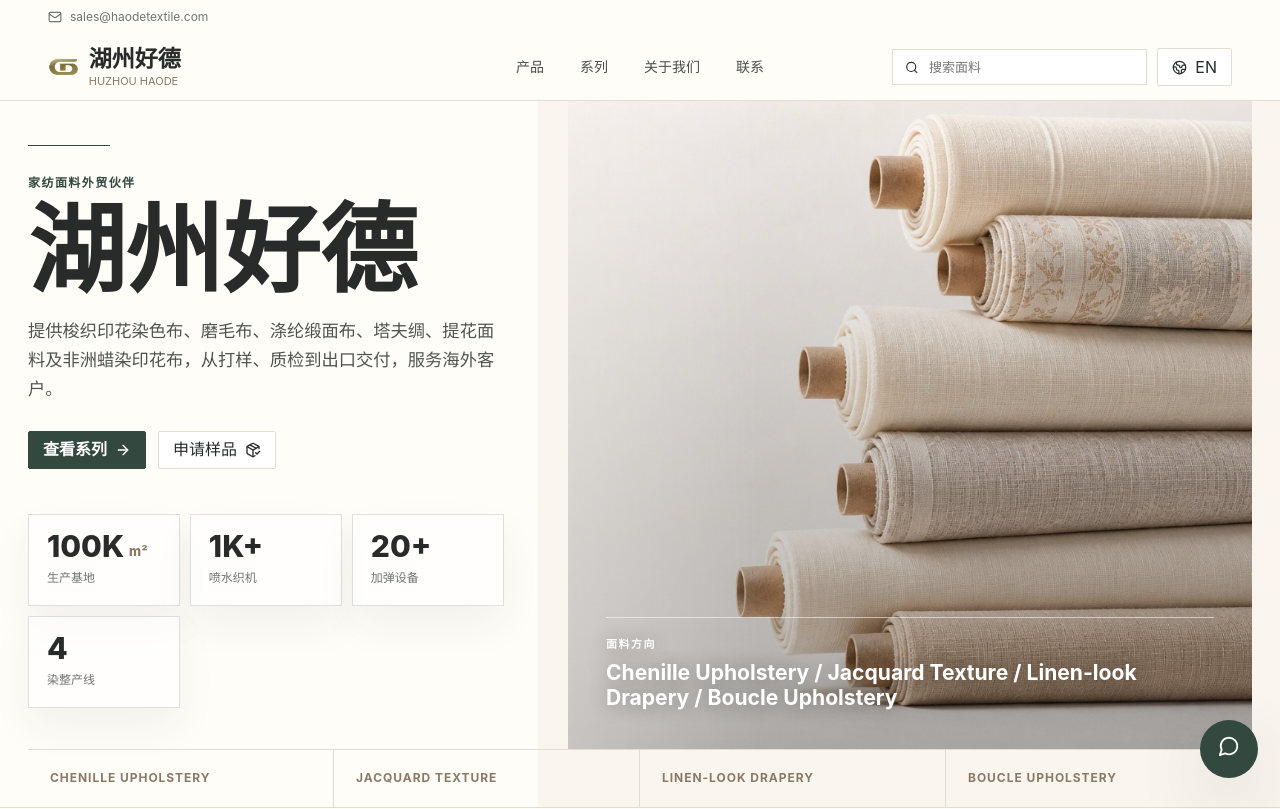
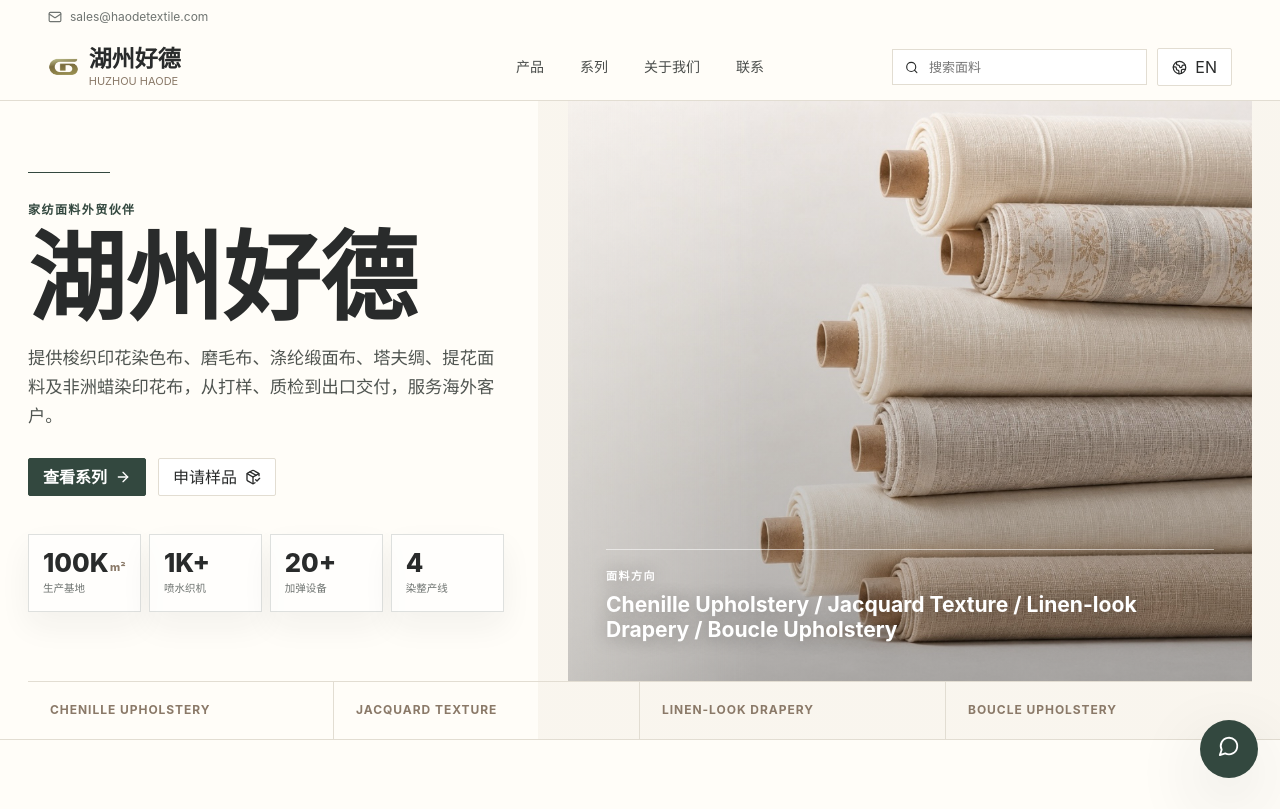
Before and after one commit to SuperGokou/haodeimexport, a Next.js app: page / in a window 1280 px wide. Shown: the top 809 px of the page. Built offline with nearby package versions, Linux system fonts and the light colour scheme.

Commit message:
Compact hero stats row

```diff
--- a/app/globals.css
+++ b/app/globals.css
@@ -337,22 +337,22 @@ img {
 
 .hero-proof {
   display: grid;
-  grid-template-columns: repeat(auto-fit, minmax(min(100%, 150px), 1fr));
-  gap: 10px;
-  max-width: 720px;
-  margin-top: clamp(30px, 3.5vw, 46px);
+  grid-template-columns: repeat(4, minmax(0, 1fr));
+  gap: 8px;
+  max-width: 760px;
+  margin-top: clamp(26px, 3vw, 38px);
 }
 
 .hero-proof-item {
   display: flex;
   min-width: 0;
-  min-height: 92px;
+  min-height: 78px;
   flex-direction: column;
   justify-content: center;
-  padding: 16px 18px;
+  padding: 13px 14px;
   border: 1px solid rgba(51, 72, 63, 0.16);
   background: rgba(255, 255, 255, 0.64);
-  box-shadow: 0 18px 40px rgba(43, 45, 41, 0.06);
+  box-shadow: 0 14px 32px rgba(43, 45, 41, 0.055);
 }
 
 .hero-proof-value {
@@ -368,26 +368,26 @@ img {
 .hero-proof-value strong {
   min-width: 0;
   color: inherit;
-  font-size: clamp(26px, 2.35vw, 38px);
+  font-size: clamp(24px, 2vw, 34px);
   font-weight: 760;
   letter-spacing: 0;
 }
 
 .hero-proof-value em {
-  margin-bottom: 3px;
+  margin-bottom: 2px;
   color: var(--taupe);
-  font-size: 13px;
+  font-size: 11px;
   font-style: normal;
   font-weight: 760;
   letter-spacing: 0.02em;
 }
 
 .hero-proof-label {
-  margin-top: 9px;
+  margin-top: 8px;
   color: var(--muted);
-  font-size: 12px;
+  font-size: 10.5px;
   font-weight: 520;
-  line-height: 1.35;
+  line-height: 1.28;
 }
 
 .hero-visual {
```
